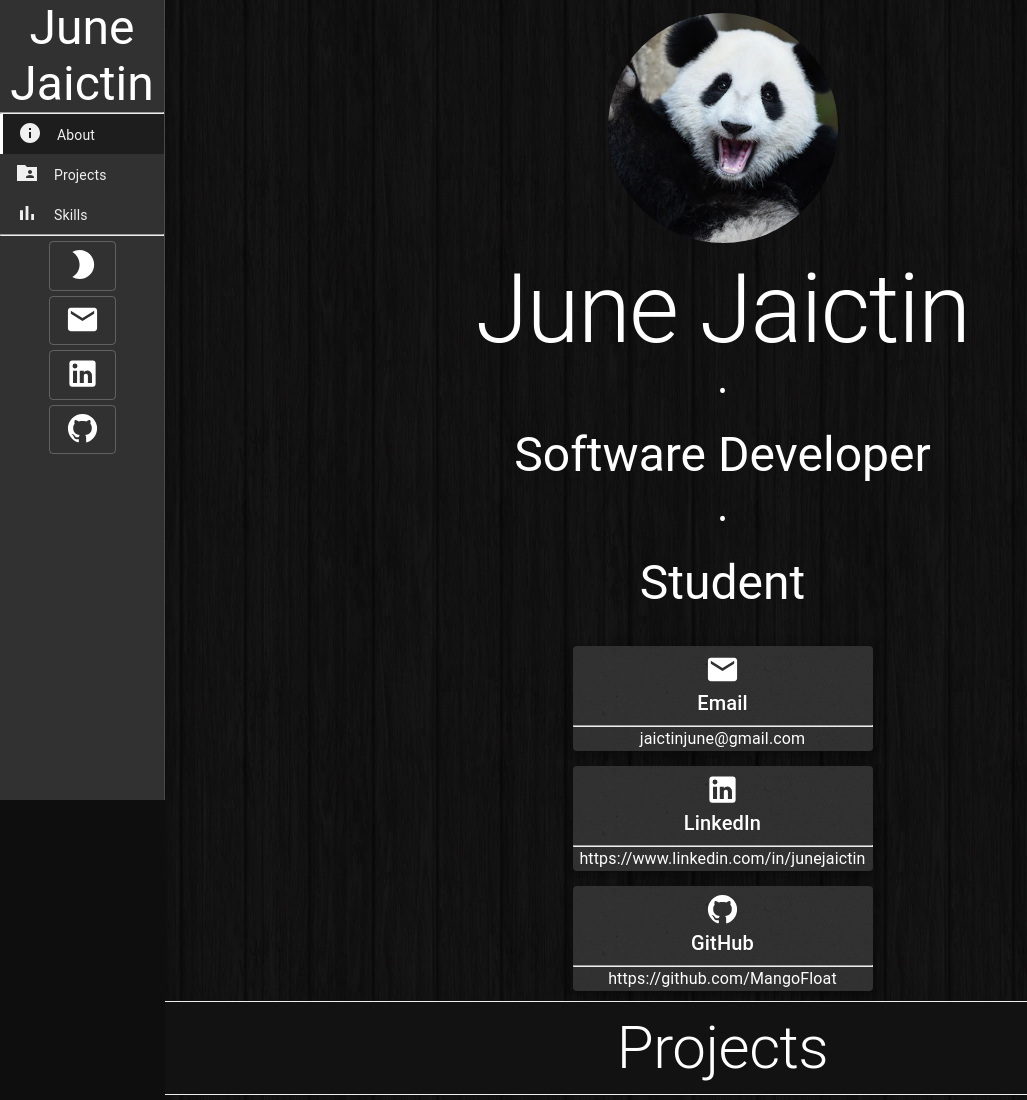
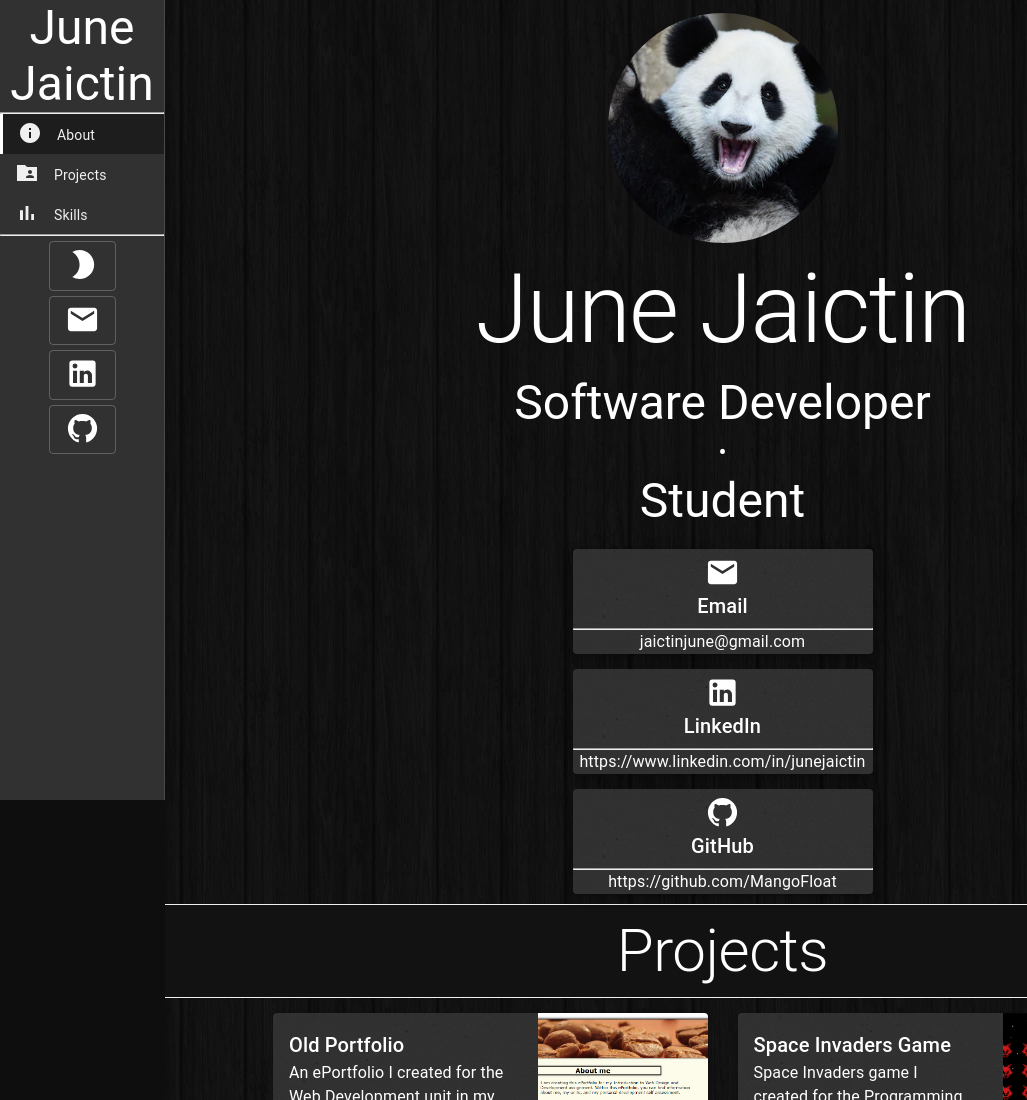
Before and after one commit to MangoFloat/my-portfolio, a Gatsby site: page / in a window 1280 px wide. Shown: the top 1100 px of the page, without its empty margins (0-1027 px from the left). Built offline with nearby package versions, Linux system fonts and the light colour scheme; Gatsby itself is replaced by a stand-in of ours.

Commit message:
Bug fixes.
- Fixed bug with ScrollSpy not scrolling fully on Mozilla Firefox (?).
- Added separators on the About section.

```diff
--- a/src/components/SideNavBar.js
+++ b/src/components/SideNavBar.js
@@ -35,7 +35,6 @@ const useStyles = makeStyles(theme => ({
   linksContainer: {
     margin: 0,
     padding: 0,
-    display: "table",
   },
   link: {
     padding: 0,
@@ -88,7 +87,6 @@ function SideNavBar(props) {
     setMobileOpen(!mobileOpen)
   }
 
-
   const links = {
     "about": {
       title: "About",
@@ -113,13 +111,16 @@ function SideNavBar(props) {
       variant="h3">
       June Jaictin
     </Typography>
+
     <div>
       <hr style={{ margin: 0 }}/>
     </div>
+
     <ScrollSpy
       className={classes.linksContainer}
       items={Object.keys(links)}
-      currentClassName={classes.active}>
+      currentClassName={classes.active}
+      offset={-1}>
       {Object.entries(links).map(([key, value]) =>
         <li
           key={key}
@@ -134,9 +135,11 @@ function SideNavBar(props) {
         </li>,
       )}
     </ScrollSpy>
+
     <div>
       <hr style={{ margin: 0 }}/>
     </div>
+
     <Tooltip title="Toggle dark/light theme">
       <Button
         variant='outlined'
--- a/src/components/SkillGrid.js
+++ b/src/components/SkillGrid.js
@@ -31,9 +31,6 @@ const useStyles = makeStyles(theme => ({
 
 function SkillGrid(props) {
   const classes = useStyles()
-  console.log({
-    props: props,
-  })
   return <Fragment>
     <Card
       key={props.skill}
--- a/src/sections/about.js
+++ b/src/sections/about.js
@@ -26,7 +26,7 @@ const useStyles = makeStyles(theme => ({
     paddingBottom: 10,
   },
   subTitle: {
-    paddingBottom: 20,
+    paddingBottom: 5,
   },
   intro: {
     marginBottom: 25,
@@ -88,13 +88,10 @@ function About(props) {
       <Typography className={classes.title} align='center' variant='h1'>
         June Jaictin
       </Typography>
-      <Typography align='center' variant='h5' className={classes.subTitle}>
-        •
-      </Typography>
       <Typography align='center' variant='h3' className={classes.subTitle}>
         Software Developer
       </Typography>
-      <Typography align='center' variant='h5' className={classes.subTitle}>
+      <Typography role='separator' align='center' variant='h5' className={classes.subTitle}>
         •
       </Typography>
       <Typography align='center' variant='h3' className={classes.subTitle}>
```
